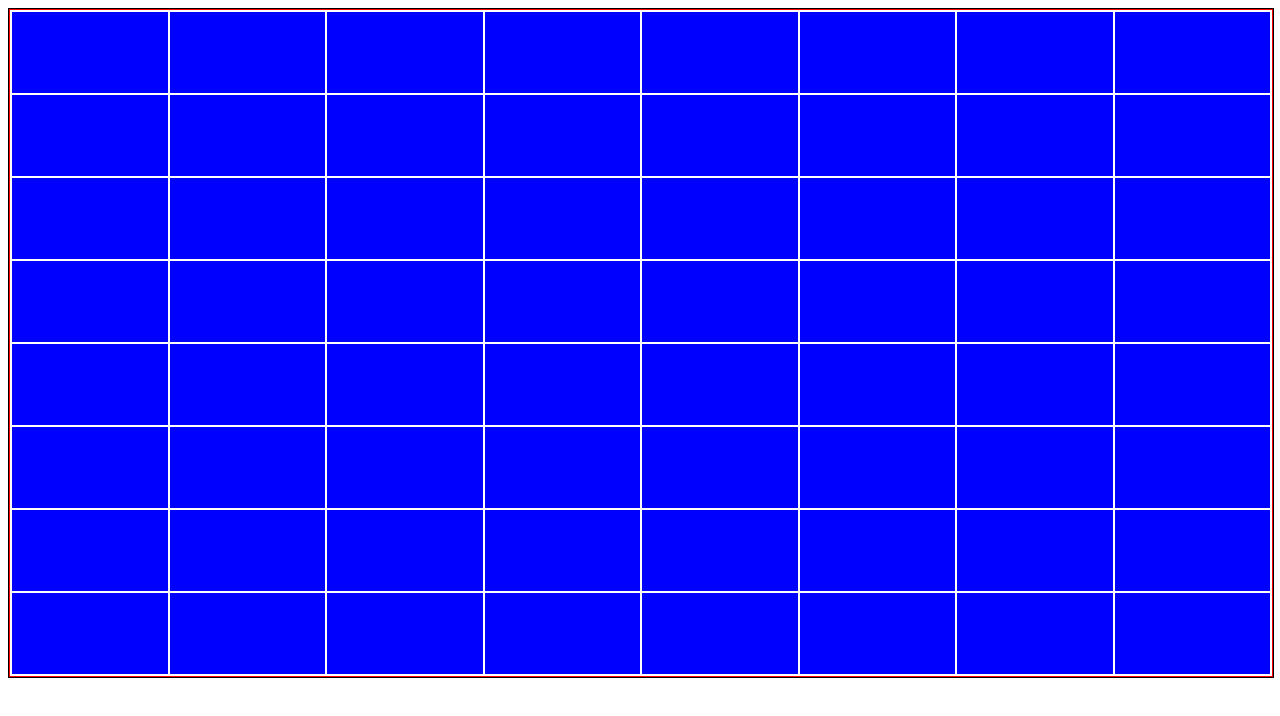
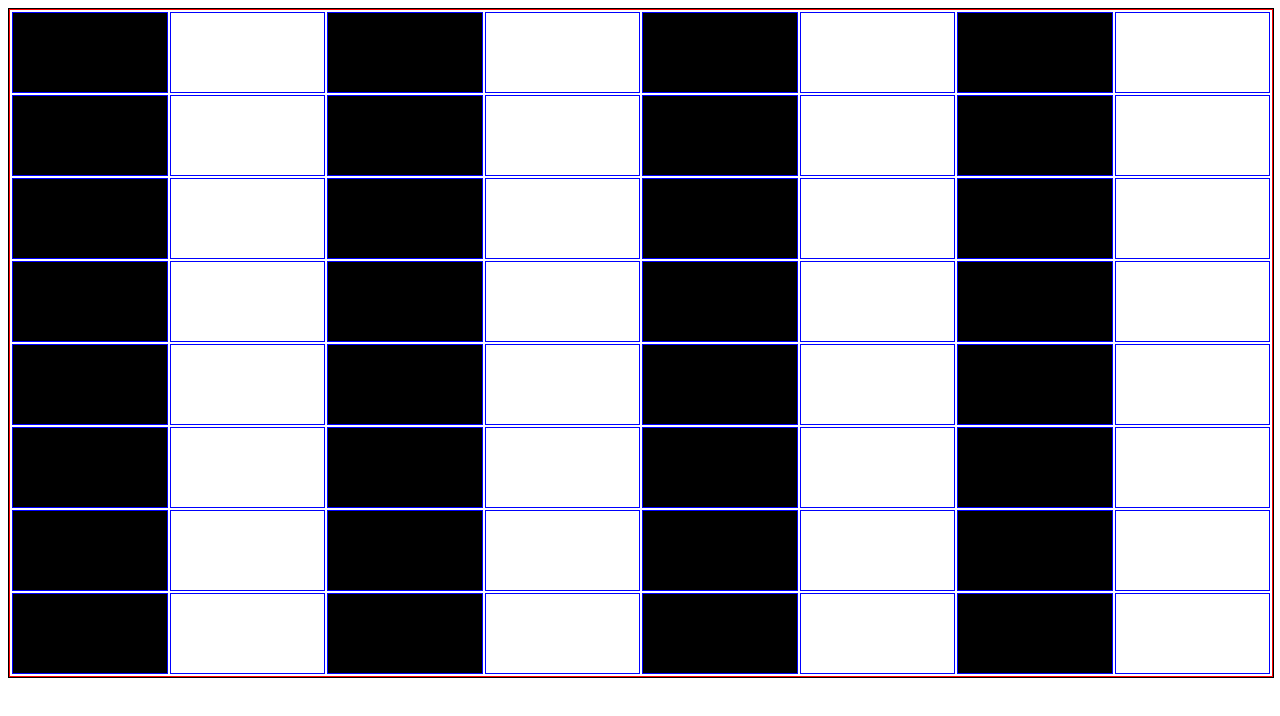
Before and after one commit to brianjpatterson/cryptothick, a plain HTML site: page index.html in a window 1280 px wide. Drawn offline with nearby package versions, Linux system fonts and the light colour scheme.

Commit message:
Update style.css

```diff
--- a/style.css
+++ b/style.css
@@ -19,8 +19,8 @@
     width: 12%;
     height: 77px;
     border: solid 1px blue;
-    background-color: blue;
+
 }
 
-td.white {}
-td.black{}
+td.white {background-color: #fff;}
+td.black{background-color: #000;}
```
